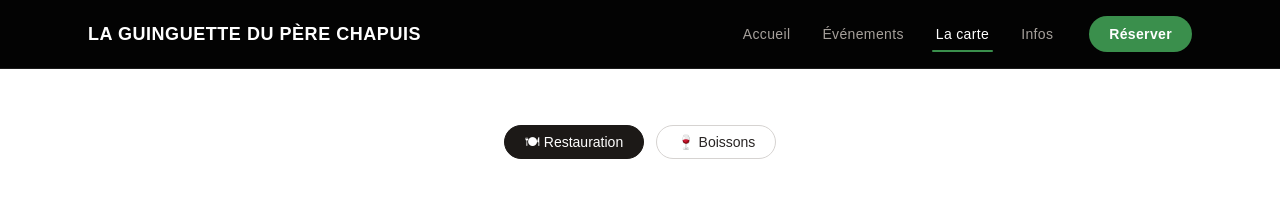
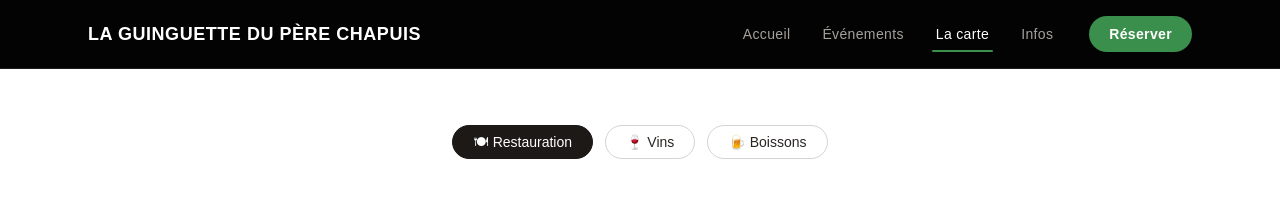
Before and after one commit to TomCC-Fr/guinguette, a Next.js app: page /menu in a window 1280 px wide. Shown: the top 215 px of the page. Built offline with nearby package versions, Linux system fonts and the light colour scheme; no server answers; the database is empty; a web font is replaced by a local one.

Commit message:
Ajout d'un onglet Vins séparé des boissons

```diff
--- a/app/menu/page.tsx
+++ b/app/menu/page.tsx
@@ -14,8 +14,13 @@ export default async function MenuPage({
 }) {
   const params = await searchParams;
 
-  const selectedType =
-    params?.type === "DRINK" ? "DRINK" : "FOOD";
+  const allowedTypes = ["FOOD", "WINE", "DRINK"];
+
+  const selectedType = allowedTypes.includes(
+    params?.type || ""
+  )
+    ? params!.type!
+    : "FOOD";
 
   const supabase = supabasePublic;
 
@@ -53,7 +58,7 @@ export default async function MenuPage({
       <div className="max-w-6xl mx-auto space-y-14">
 
         {/* SWITCH */}
-        <div className="flex justify-center gap-3">
+        <div className="flex justify-center gap-3 flex-wrap">
 
           <Link
             href="/menu?type=FOOD"
@@ -69,6 +74,19 @@ export default async function MenuPage({
           </Link>
 
           <Link
+            href="/menu?type=WINE"
+            className={`px-5 py-1.5 text-sm rounded-full border transition
+              ${
+                selectedType === "WINE"
+                  ? "bg-stone-900 text-white border-stone-900"
+                  : "border-stone-300 hover:border-stone-500"
+              }
+            `}
+          >
+            🍷 Vins
+          </Link>
+
+          <Link
             href="/menu?type=DRINK"
             className={`px-5 py-1.5 text-sm rounded-full border transition
               ${
@@ -78,7 +96,7 @@ export default async function MenuPage({
               }
             `}
           >
-            🍷 Boissons
+            🍺 Boissons
           </Link>
 
         </div>
```
